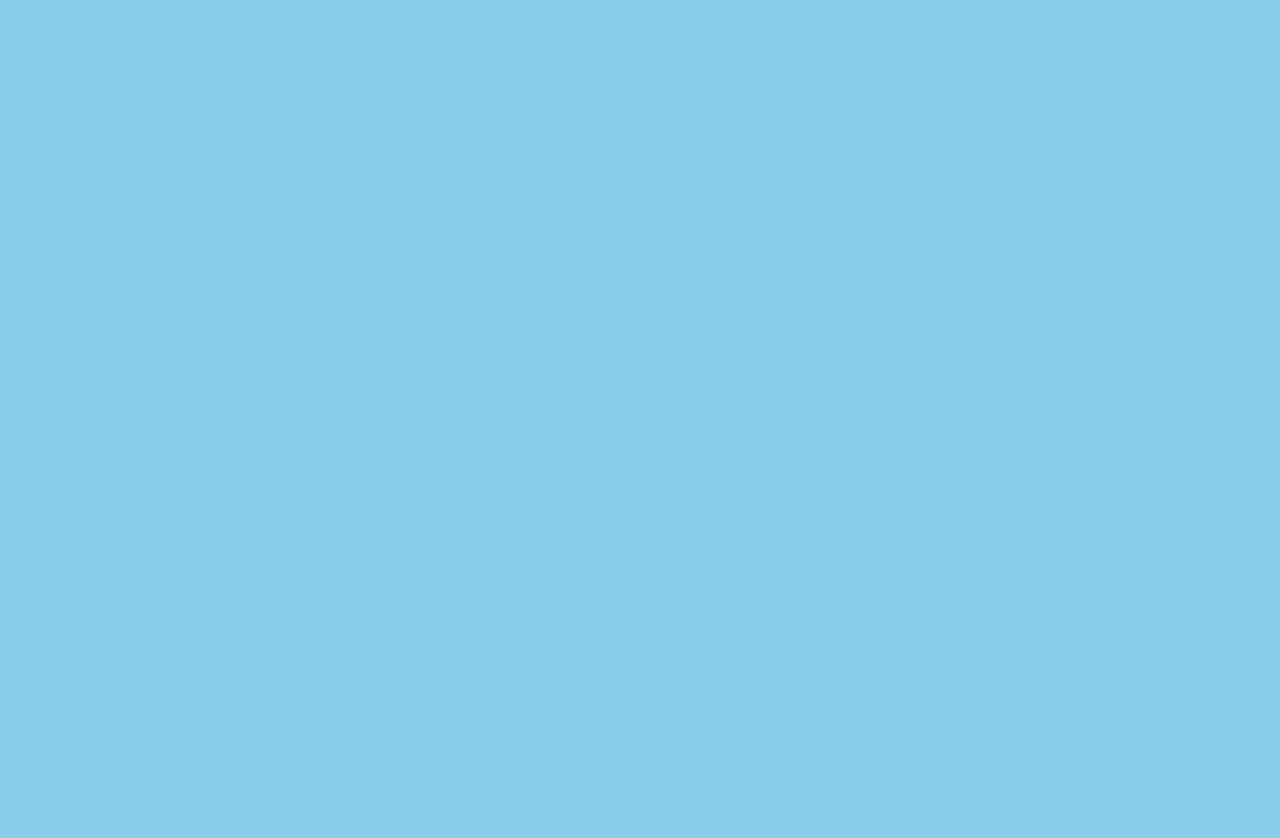
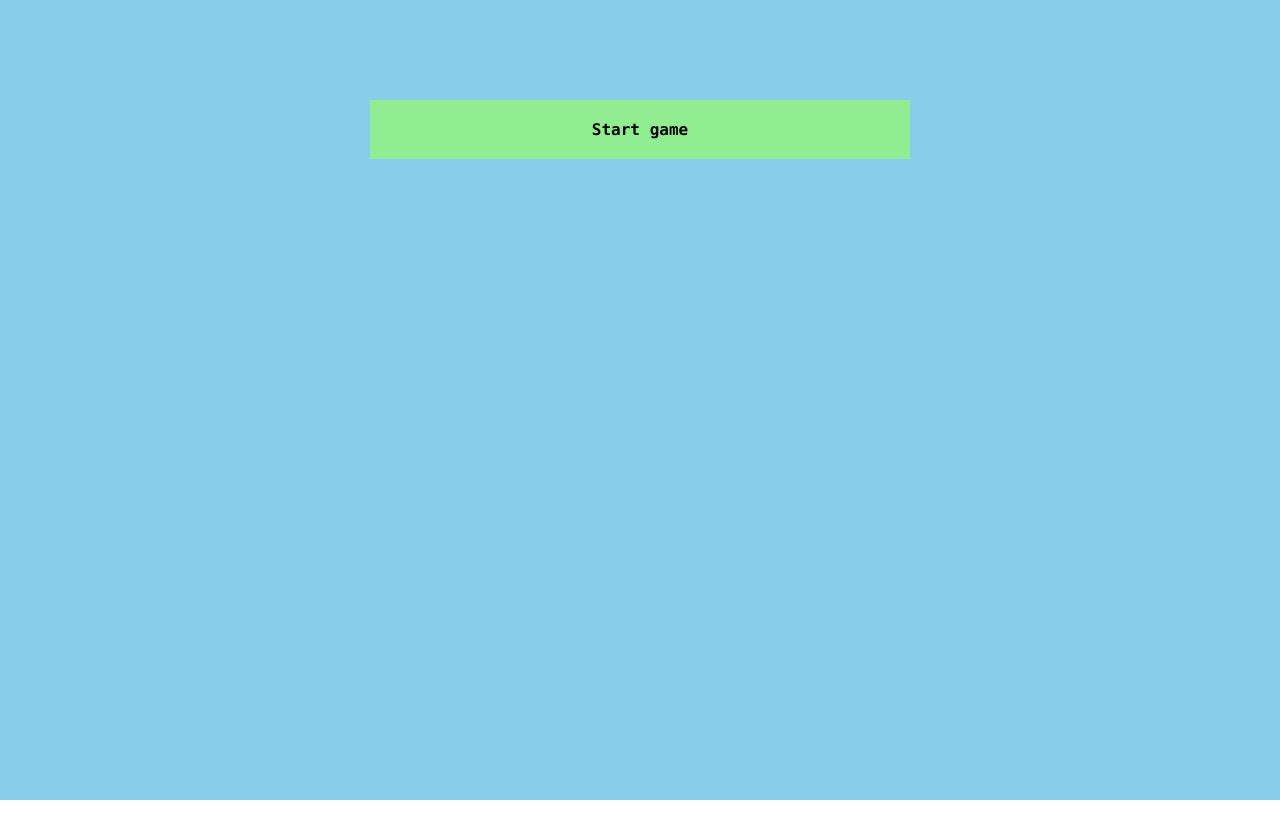
Before and after one commit to betivd03/softuni-wizard, a plain HTML site: page index.html in a window 1280 px wide. After the commit the page ends 800 px from the top, so only its background shows below. Drawn offline with Linux system fonts and the light colour scheme.

Commit message:
Add start screen and images

```diff
--- a/css/style.css
+++ b/css/style.css
@@ -1,8 +1,21 @@
 body {
     margin: 0;
+    font-family: 'consolas';
 }
 .game-view {
     background-color: skyblue;
     width: 100vw;
-    height: 100vw;
+    height: 100vh;
 }
+
+.start-screen {
+    margin-top: 100px;
+    text-align: center;
+    padding: 20px;
+    background-color: lightgreen;
+    font-weight: bold;
+    position: absolute;
+    width: 500px;
+    left: 50%;
+    transform: translate(-50%);
+}
--- a/index.html
+++ b/index.html
@@ -9,7 +9,12 @@
 </head>
 <body>
     <div class="game-view">
+        <div class="start-screen">Start game</div>
+        <div class="play-screen"></div>
+    </div>
 
-    </div>
+    <script>
+
+    </script>
 </body>
 </html>
```
Also changed, not shown: images/bug.png (added), images/cloud.png (added), images/fire-ball.png (added), images/wizard-fire.png (added), images/wizard.png (added).
